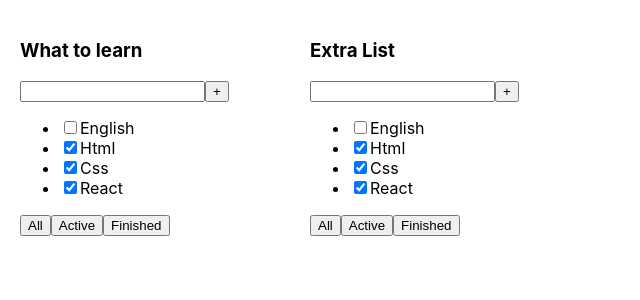
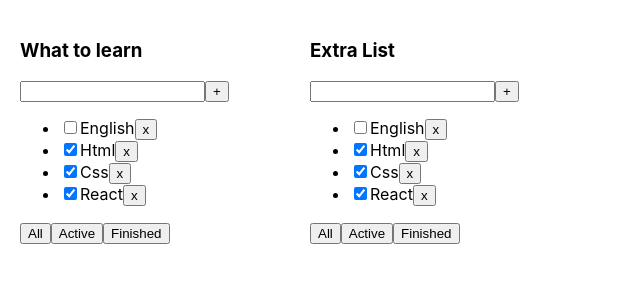
Before and after one commit to Alonasa/todoFinal, a React (Create React App) app: page / in a window 1280 px wide. Shown: the top 300 px of the page, without its empty margins (0-640 px from the left). Built offline with nearby package versions, Linux system fonts and the light colour scheme.

Commit message:
added list remover function

```diff
--- a/src/App.tsx
+++ b/src/App.tsx
@@ -1,19 +1,26 @@
-import React from 'react';
+import React, {useState} from 'react';
 import './App.css';
 import {TodoList} from './TodoList';
 
-const todos = [
-  {id: 0, title: "English", isDone: false},
-  {id: 1, title: "Html", isDone: true},
-  {id: 2, title: "Css", isDone: true},
-  {id: 3, title: "React", isDone: true},
-]
 
 function App() {
+  let [todos, setTodos] = useState([
+    {id: 0, title: 'English', isDone: false},
+    {id: 1, title: 'Html', isDone: true},
+    {id: 2, title: 'Css', isDone: true},
+    {id: 3, title: 'React', isDone: true},
+  ]);
+
+  const removeTask = (id: number) => {
+    todos = todos.filter(t => t.id != id)
+    console.log(todos)
+    setTodos([...todos])
+  }
+
   return (
     <div className="App">
-      <TodoList title={"What to learn"} tasks={todos}/>
-      <TodoList title={"Extra List"} tasks={todos}/>
+      <TodoList title={'What to learn'} tasks={todos} taskRemover={removeTask}/>
+      <TodoList title={'Extra List'} tasks={todos} taskRemover={removeTask}/>
     </div>
   );
 }
--- a/src/TodoList.tsx
+++ b/src/TodoList.tsx
@@ -3,6 +3,7 @@ import React from 'react';
 type propsType = {
   title: string
   tasks: Array<taskType>
+  taskRemover: (id: number)=> void
 }
 
 type taskType = {
@@ -10,6 +11,8 @@ type taskType = {
   title: string
   isDone: boolean
 }
+
+
 
 export const TodoList = (props: propsType) => {
   return (
@@ -19,7 +22,10 @@ export const TodoList = (props: propsType) => {
 	  <button>+</button>
 	  <ul>
 		{props.tasks.map(t =>
-		  <li key={t.id}><input type="checkbox" checked={t.isDone}/><span>{t.title}</span></li>
+		  <li key={t.id}><input type="checkbox" checked={t.isDone}/>
+			<span>{t.title}</span>
+			<button onClick={() => props.taskRemover(t.id)}>x</button>
+		  </li>
 		)}
 	  </ul>
 	  <div>
```
